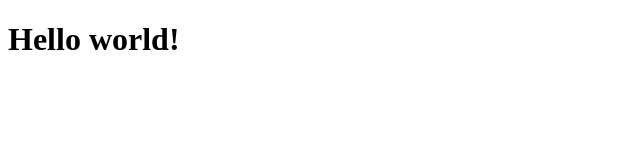
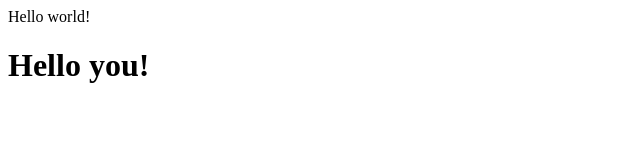
Before and after one commit to msbeethoven/boilerplate, a React app: page public/index.html in a window 1280 px wide. Shown: the whole page, without its empty margins (0-640 px from the left). Built offline with nearby package versions, Linux system fonts and the light colour scheme.

Commit message:
index html try

```diff
--- a/public/index.html
+++ b/public/index.html
@@ -9,8 +9,8 @@
 </head>
 
 <body>
-  <!-- <div id="app"></div> -->
-  <h1> Hello world! </h1>
+  <div id="app"></div>
+  <h1> Hello you! </h1>
 </body>
 
 </html>
```
